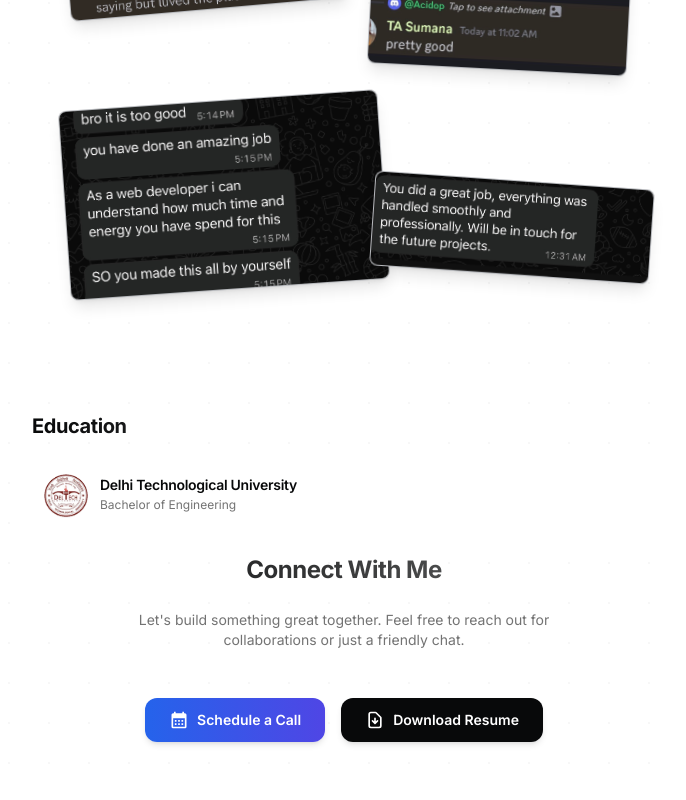
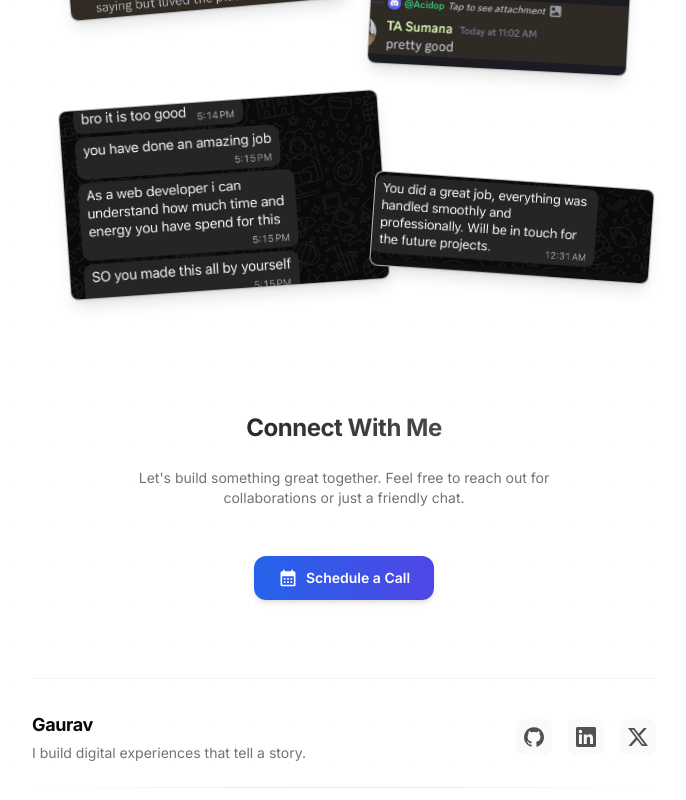
Before and after one commit to Acid-OP/portfolio-website, a Next.js app: page / in a window 1280 px wide. Shown: the part 1998-2798 px from the top of the page, without its empty margins (296-982 px from the left). Built offline with nearby package versions, Linux system fonts and the light colour scheme.

Commit message:
fixed alphabetrical errors

```diff
--- a/src/app/page.tsx
+++ b/src/app/page.tsx
@@ -190,33 +190,6 @@ export default function Page() {
           </div>
         </section>
       </ScrollReveal>
-      <ScrollReveal delay={200}>
-        <section id="education">
-          <div className="flex min-h-0 flex-col gap-y-1">
-            <BlurFade delay={BLUR_FADE_DELAY * 7}>
-              <h2 className="text-xl font-bold mb-4 bg-gradient-to-r from-foreground to-foreground/60 bg-clip-text text-transparent">
-                Education
-              </h2>
-            </BlurFade>
-            {DATA.education.map((education, id) => (
-              <BlurFade
-                key={education.school}
-                delay={BLUR_FADE_DELAY * 8 + id * 0.05}
-              >
-                <ResumeCard
-                  key={education.school}
-                  href={education.href}
-                  logoUrl={education.logoUrl}
-                  altText={education.school}
-                  title={education.school}
-                  subtitle={education.degree}
-                  period=""
-                />
-              </BlurFade>
-            ))}
-          </div>
-        </section>
-      </ScrollReveal>
       <ScrollReveal delay={250}>
         <section id="contact" className="pb-8 sm:pb-12">
           <div className="flex min-h-0 flex-col gap-y-4 sm:gap-y-6 px-4">
@@ -243,16 +216,6 @@ export default function Page() {
                   </svg>
                   Schedule a Call
                 </a>
-                <a
-                  href="/resume.pdf"
-                  download
-                  className="flex items-center gap-2 px-4 sm:px-5 md:px-6 py-2 sm:py-2.5 md:py-3 rounded-xl bg-foreground text-background hover:bg-foreground/90 hover:scale-105 hover:shadow-lg transition-all duration-300 font-semibold text-xs sm:text-sm shadow-md"
-                >
-                  <svg className="size-4 sm:size-5" fill="none" stroke="currentColor" viewBox="0 0 24 24">
-                    <path strokeLinecap="round" strokeLinejoin="round" strokeWidth={2} d="M12 10v6m0 0l-3-3m3 3l3-3m2 8H7a2 2 0 01-2-2V5a2 2 0 012-2h5.586a1 1 0 01.707.293l5.414 5.414a1 1 0 01.293.707V19a2 2 0 01-2 2z" />
-                  </svg>
-                  Download Resume
-                </a>
               </div>
             </BlurFade>
           </div>
--- a/src/data/resume.tsx
+++ b/src/data/resume.tsx
@@ -5,9 +5,9 @@ export const DATA = {
   name: "Gaurav",
   url: "https://portfolio.rudraa.online",
   description:
-    "i build digital experiences that tell a story.",
+    "I build digital experiences that tell a story.",
   summary:
-    "i build, break, and rebuild. that's how i learn. i like stacking small wins that compound over time. for me, the process is the fun part.",
+    "I build, break, and rebuild. that's how I learn. I like stacking small wins that compound over time. For me, the process is the fun part.",
   avatarUrl: "/madara.jpg",
   skills: [
     "JavaScript",
```
